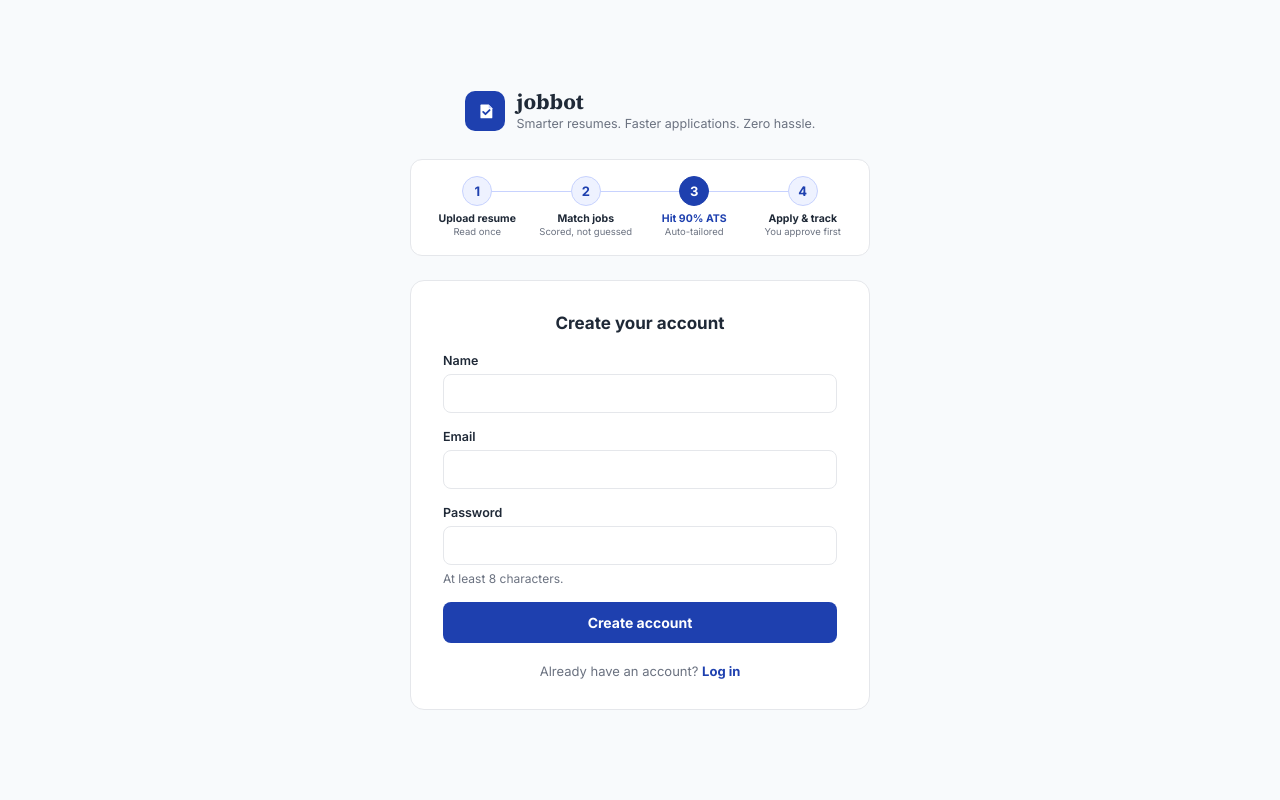
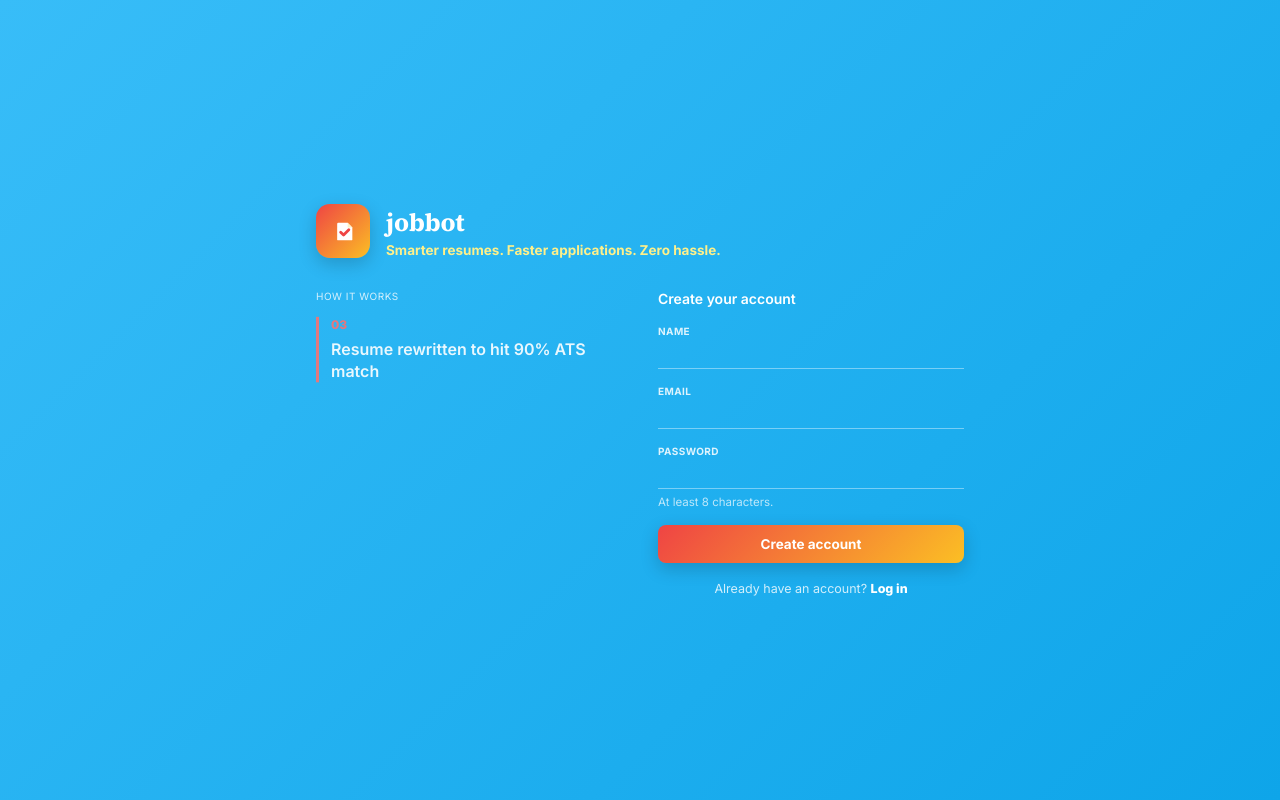
Before and after one commit to manujjha54/jobbot, a Flask app: page /signup in a window 1280 px wide. Run offline with Flask 3, Linux system fonts and the light colour scheme; parts of the project's set-up code (start-up, migrations or seed data) failed here and were passed over.

Commit message:
Final design: sky-blue brand with red-yellow gradient accents

```diff
--- a/templates/signup.html
+++ b/templates/signup.html
@@ -8,73 +8,86 @@
 <link href="https://fonts.googleapis.com/css2?family=Source+Serif+4:opsz,wght@8..60,600;8..60,700&family=Inter:wght@400;500;600;700;800&display=swap" rel="stylesheet">
 <style>
   :root {
-    --primary: #1E40AF; --primary-hover: #1B3691; --primary-light: #EEF2FF; --primary-mid: #C7D2FE;
-    --bg: #F8FAFC; --panel: #FFFFFF; --line: #E5E7EB; --text: #1F2937; --muted: #6B7280;
-    --error: #DC2626; --error-bg: #FEF2F2;
+    --sky-1: #38BDF8; --sky-2: #0EA5E9;
+    --red: #EF4444; --red-soft: #F87171; --red-pink: #FCA5A5;
+    --yellow: #FBBF24; --yellow-bright: #FDE047; --yellow-pale: #FEF08A;
+    --error: #FCA5A5; --error-bg: rgba(220,38,38,0.15);
   }
   * { box-sizing: border-box; }
   body {
-    margin: 0; font-family: 'Inter', -apple-system, sans-serif; color: var(--text); background: var(--bg);
-    min-height: 100vh; display: flex; align-items: center; justify-content: center; padding: 40px 20px;
+    margin: 0; font-family: 'Inter', -apple-system, sans-serif; color: white;
+    min-height: 100vh; display: flex; align-items: center; justify-content: center; padding: 32px 16px;
+    background: linear-gradient(135deg, var(--sky-1) 0%, var(--sky-2) 100%);
   }
-  .page { width: 100%; max-width: 460px; }
+  .page { position: relative; max-width: 680px; width: 100%; padding: 1rem; }
 
-  .brand { display: flex; align-items: center; gap: 12px; justify-content: center; margin-bottom: 8px; }
+  .brand { position: relative; display: flex; align-items: center; gap: 16px; margin-bottom: 10px; }
   .logo-badge {
-    width: 40px; height: 40px; border-radius: 10px; background: var(--primary); flex-shrink: 0;
+    width: 54px; height: 54px; border-radius: 14px; flex-shrink: 0;
+    background: linear-gradient(135deg, var(--red), var(--yellow));
     display: flex; align-items: center; justify-content: center;
+    box-shadow: 0 6px 18px rgba(0,0,0,0.18);
   }
-  .wordmark { font-family: 'Source Serif 4', serif; font-size: 21px; font-weight: 700; color: var(--text); line-height: 1.1; }
-  .tagline { font-size: 12.5px; color: var(--muted); margin-top: 2px; }
-  .brand-text { text-align: left; }
+  .wordmark { font-family: 'Source Serif 4', serif; font-weight: 700; font-size: 25px; margin: 0; color: white; letter-spacing: -0.01em; }
+  .tagline { font-size: 13.5px; margin: 3px 0 0; font-weight: 700; color: var(--yellow-pale); }
 
-  .flow-strip {
-    display: flex; justify-content: space-between; gap: 4px; margin: 28px 0 24px;
-    background: var(--panel); border: 1px solid var(--line); border-radius: 12px; padding: 16px 14px;
+  .body-grid { position: relative; margin: 32px 0 0; display: grid; grid-template-columns: 1fr 1fr; gap: 36px; align-items: start; }
+
+  .flow-label-hdr { font-size: 10px; color: rgba(255,255,255,0.8); text-transform: uppercase; letter-spacing: 0.05em; margin: 0 0 14px; }
+  .scroller { position: relative; height: 96px; }
+  .scroll-step {
+    position: absolute; top: 0; left: 0; width: 100%; padding-left: 12px;
+    animation: stepCycle 12s infinite; opacity: 0;
   }
-  .flow-step { flex: 1; text-align: center; position: relative; }
-  .flow-step:not(:last-child)::after {
-    content: ''; position: absolute; top: 15px; left: 58%; width: 84%; height: 1.5px; background: var(--primary-mid);
+  .scroll-step:nth-child(1) { animation-delay: 0s; border-left: 3px solid var(--yellow-bright); }
+  .scroll-step:nth-child(2) { animation-delay: 3s; border-left: 3px solid var(--red-pink); }
+  .scroll-step:nth-child(3) { animation-delay: 6s; border-left: 3px solid var(--red-soft); }
+  .scroll-step:nth-child(4) { animation-delay: 9s; border-left: 3px solid var(--yellow-bright); }
+  @keyframes stepCycle {
+    0%   { opacity: 0; transform: translateY(6px); }
+    8%   { opacity: 1; transform: translateY(0); }
+    17%  { opacity: 1; transform: translateY(0); }
+    25%  { opacity: 0; transform: translateY(-6px); }
+    100% { opacity: 0; transform: translateY(-6px); }
   }
-  .flow-icon {
-    width: 30px; height: 30px; border-radius: 50%; background: var(--primary-light); color: var(--primary);
-    display: flex; align-items: center; justify-content: center; margin: 0 auto 6px; font-size: 13px; font-weight: 700;
-    position: relative; z-index: 1; border: 1.5px solid var(--primary-mid);
+  .step-num { font-size: 12px; font-weight: 800; }
+  .step-num.n1, .step-num.n4 { color: var(--yellow-bright); }
+  .step-num.n2 { color: var(--red-pink); }
+  .step-num.n3 { color: var(--red-soft); }
+  .step-text { font-size: 16px; color: white; margin: 6px 0 0; line-height: 1.4; }
+  .step-text.highlight { font-weight: 600; }
+
+  h2 { font-size: 14px; font-weight: 600; margin: 0 0 18px; color: white; }
+  label { display: block; font-size: 10px; font-weight: 700; margin-bottom: 5px; color: rgba(255,255,255,0.85); text-transform: uppercase; letter-spacing: 0.04em; }
+  input {
+    width: 100%; padding: 0 0 7px; border: none; border-bottom: 1.5px solid rgba(255,255,255,0.4);
+    font-size: 14px; font-family: inherit; margin-bottom: 16px; color: white; background: transparent;
+    transition: border-color 0.15s;
   }
-  .flow-label { font-size: 10.5px; font-weight: 700; color: var(--text); line-height: 1.3; }
-  .flow-sub { font-size: 9.5px; color: var(--muted); margin-top: 1px; line-height: 1.3; }
-  .flow-highlight .flow-icon { background: var(--primary); color: white; border-color: var(--primary); }
-  .flow-highlight .flow-label { color: var(--primary); }
-
-  .card { background: var(--panel); border: 1px solid var(--line); border-radius: 14px; padding: 32px 32px 30px; }
-  .card h2 { font-size: 17px; font-weight: 700; margin: 0 0 20px; text-align: center; }
-  label { display: block; font-size: 12.5px; font-weight: 600; margin-bottom: 6px; color: var(--text); }
-  input {
-    width: 100%; padding: 10px 12px; border: 1.5px solid var(--line); border-radius: 8px;
-    font-size: 14px; font-family: inherit; margin-bottom: 16px; color: var(--text); background: white;
-    transition: border-color 0.15s, box-shadow 0.15s;
+  input::placeholder { color: rgba(255,255,255,0.5); }
+  input:focus { outline: none; border-bottom-color: white; }
+  input.field-error { border-bottom-color: var(--error); background: var(--error-bg); }
+  .hint { font-size: 11.5px; color: rgba(255,255,255,0.7); margin: -10px 0 16px; }
+  button {
+    width: 100%; color: white; border: none; padding: 11px; border-radius: 8px;
+    font-size: 13.5px; font-weight: 700; cursor: pointer; font-family: inherit;
+    background: linear-gradient(135deg, var(--red), var(--yellow));
+    box-shadow: 0 6px 18px rgba(0,0,0,0.18);
+    transition: transform 0.15s, box-shadow 0.15s;
   }
-  input:focus { outline: none; border-color: var(--primary); box-shadow: 0 0 0 3px var(--primary-light); }
-  input.field-error { border-color: var(--error); background: var(--error-bg); }
-  input.field-error:focus { box-shadow: 0 0 0 3px rgba(220,38,38,0.12); }
-  .hint { font-size: 12px; color: var(--muted); margin: -10px 0 16px; }
-  button {
-    width: 100%; background: var(--primary); color: white; border: none; padding: 12px;
-    border-radius: 8px; font-size: 14px; font-weight: 700; cursor: pointer; font-family: inherit;
-    transition: background 0.15s;
+  button:hover { transform: translateY(-1px); box-shadow: 0 8px 22px rgba(0,0,0,0.25); }
+  .error {
+    color: white; font-size: 12.5px; margin-bottom: 14px; display: none;
+    padding: 8px 11px; background: rgba(220,38,38,0.3); border-radius: 8px; font-weight: 600;
   }
-  button:hover { background: var(--primary-hover); }
-  .error {
-    color: var(--error); font-size: 13px; margin-bottom: 14px; display: none;
-    padding: 9px 12px; background: var(--error-bg); border-radius: 8px; font-weight: 500;
-  }
-  .footer-link { text-align: center; font-size: 13px; margin-top: 20px; color: var(--muted); }
-  .footer-link a { color: var(--primary); font-weight: 700; text-decoration: none; }
+  .footer-link { text-align: center; font-size: 12.5px; margin-top: 18px; color: rgba(255,255,255,0.8); }
+  .footer-link a { color: white; font-weight: 800; text-decoration: none; }
   .footer-link a:hover { text-decoration: underline; }
 
-  @media (max-width: 480px) {
-    .flow-step:not(:last-child)::after { display: none; }
-    .flow-label, .flow-sub { display: none; }
+  @media (max-width: 640px) {
+    .body-grid { grid-template-columns: 1fr; }
+    .scroller { height: auto; }
+    .scroll-step { position: static; animation: none; opacity: 1; margin-bottom: 10px; }
   }
 </style>
 </head>
@@ -82,42 +95,42 @@
 <div class="page">
   <div class="brand">
     <div class="logo-badge">
-      <svg width="22" height="22" viewBox="0 0 24 24" fill="none">
-        <path d="M8 5h8l4 4v10a1 1 0 0 1-1 1H8a1 1 0 0 1-1-1V6a1 1 0 0 1 1-1z" fill="white"/>
-        <path d="M16 5l4 4h-4z" fill="var(--primary-mid)"/>
-        <path d="M10 13l2.5 2.5 4.5-4.5" stroke="#1E40AF" stroke-width="2" stroke-linecap="round" stroke-linejoin="round"/>
+      <svg width="28" height="28" viewBox="0 0 24 24" fill="none">
+        <path d="M8 5h8l4 4v10a1 1 0 0 1-1 1H8a1 1 0 0 1-1-1V6a1 1 0 0 1 1-1z" fill="#FFFFFF"/>
+        <path d="M16 5l4 4h-4z" fill="#FEF3C7"/>
+        <path d="M10 13l2.5 2.5 4.5-4.5" stroke="#EF4444" stroke-width="2.4" stroke-linecap="round" stroke-linejoin="round"/>
       </svg>
     </div>
-    <div class="brand-text">
-      <div class="wordmark">jobbot</div>
-      <div class="tagline">Smarter resumes. Faster applications. Zero hassle.</div>
+    <div>
+      <p class="wordmark">jobbot</p>
+      <p class="tagline">Smarter resumes. Faster applications. Zero hassle.</p>
     </div>
   </div>
 
-  <div class="flow-strip">
-    <div class="flow-step">
-      <div class="flow-icon">1</div>
-      <div class="flow-label">Upload resume</div>
-      <div class="flow-sub">Read once</div>
+  <div class="body-grid">
+    <div>
+      <p class="flow-label-hdr">How it works</p>
+      <div class="scroller">
+        <div class="scroll-step">
+          <div class="step-num n1">01</div>
+          <div class="step-text">Upload your resume</div>
         </div>
-    <div class="flow-step">
-      <div class="flow-icon">2</div>
-      <div class="flow-label">Match jobs</div>
-      <div class="flow-sub">Scored, not guessed</div>
+        <div class="scroll-step">
+          <div class="step-num n2">02</div>
+          <div class="step-text">We match it to real postings</div>
         </div>
-    <div class="flow-step flow-highlight">
-      <div class="flow-icon">3</div>
-      <div class="flow-label">Hit 90% ATS</div>
-      <div class="flow-sub">Auto-tailored</div>
+        <div class="scroll-step">
+          <div class="step-num n3">03</div>
+          <div class="step-text highlight">Resume rewritten to hit 90% ATS match</div>
         </div>
-    <div class="flow-step">
-      <div class="flow-icon">4</div>
-      <div class="flow-label">Apply &amp; track</div>
-      <div class="flow-sub">You approve first</div>
+        <div class="scroll-step">
+          <div class="step-num n4">04</div>
+          <div class="step-text">You approve, then we apply</div>
+        </div>
       </div>
     </div>
 
-  <div class="card">
+    <div>
       <h2>Create your account</h2>
       <div class="error" id="err"></div>
       <label for="name">Name</label>
@@ -129,6 +142,7 @@
       <div class="hint">At least 8 characters.</div>
       <button id="signupBtn">Create account</button>
       <div class="footer-link">Already have an account? <a href="/login">Log in</a></div>
+    </div>
   </div>
 </div>
 <script>
```
Also changed, not shown: templates/admin.html (+12 -10 lines), templates/dashboard.html (+36 -31 lines), templates/login.html (+89 -76 lines). Lines whose indentation alone changed are shown as unchanged.
